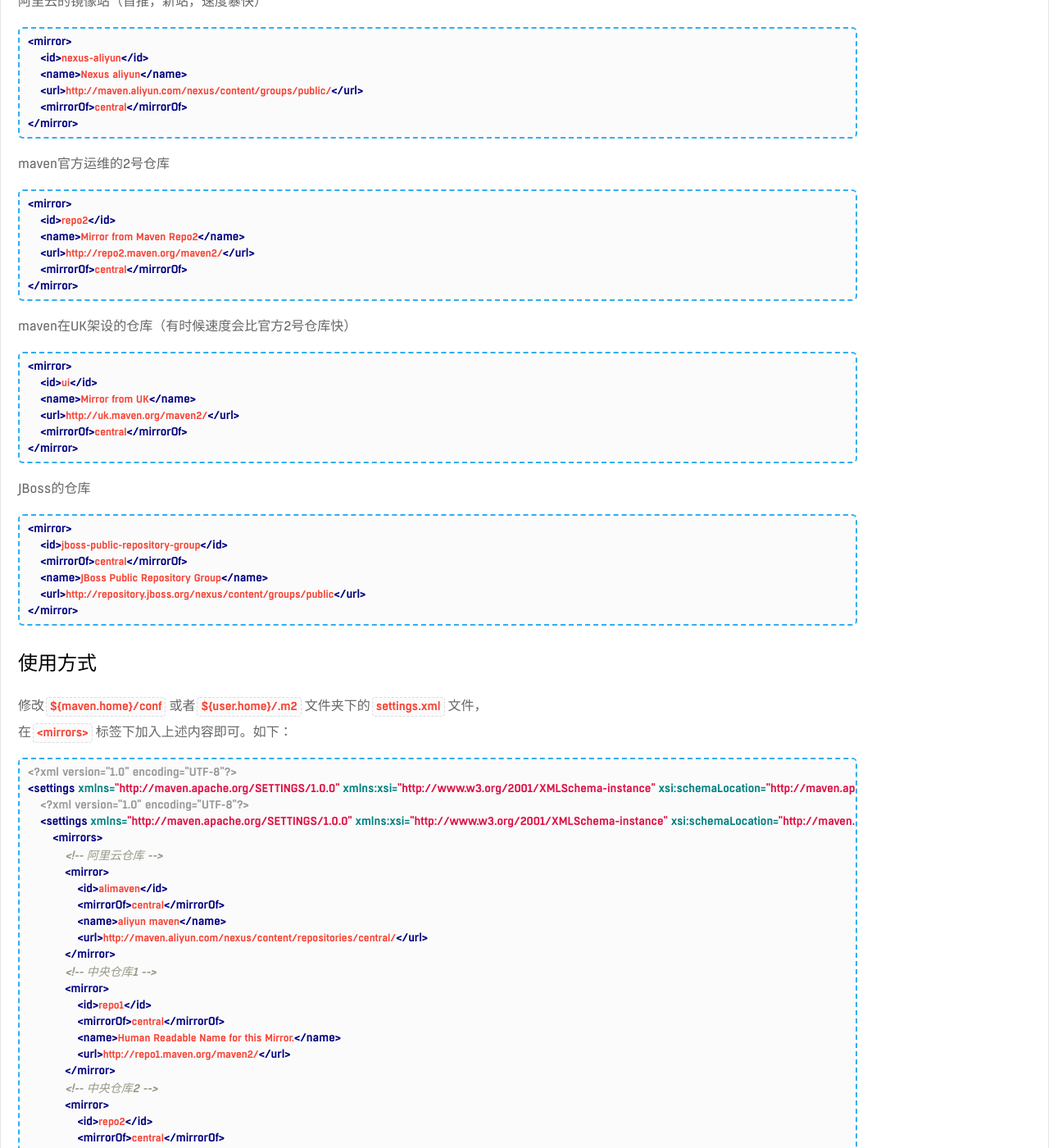
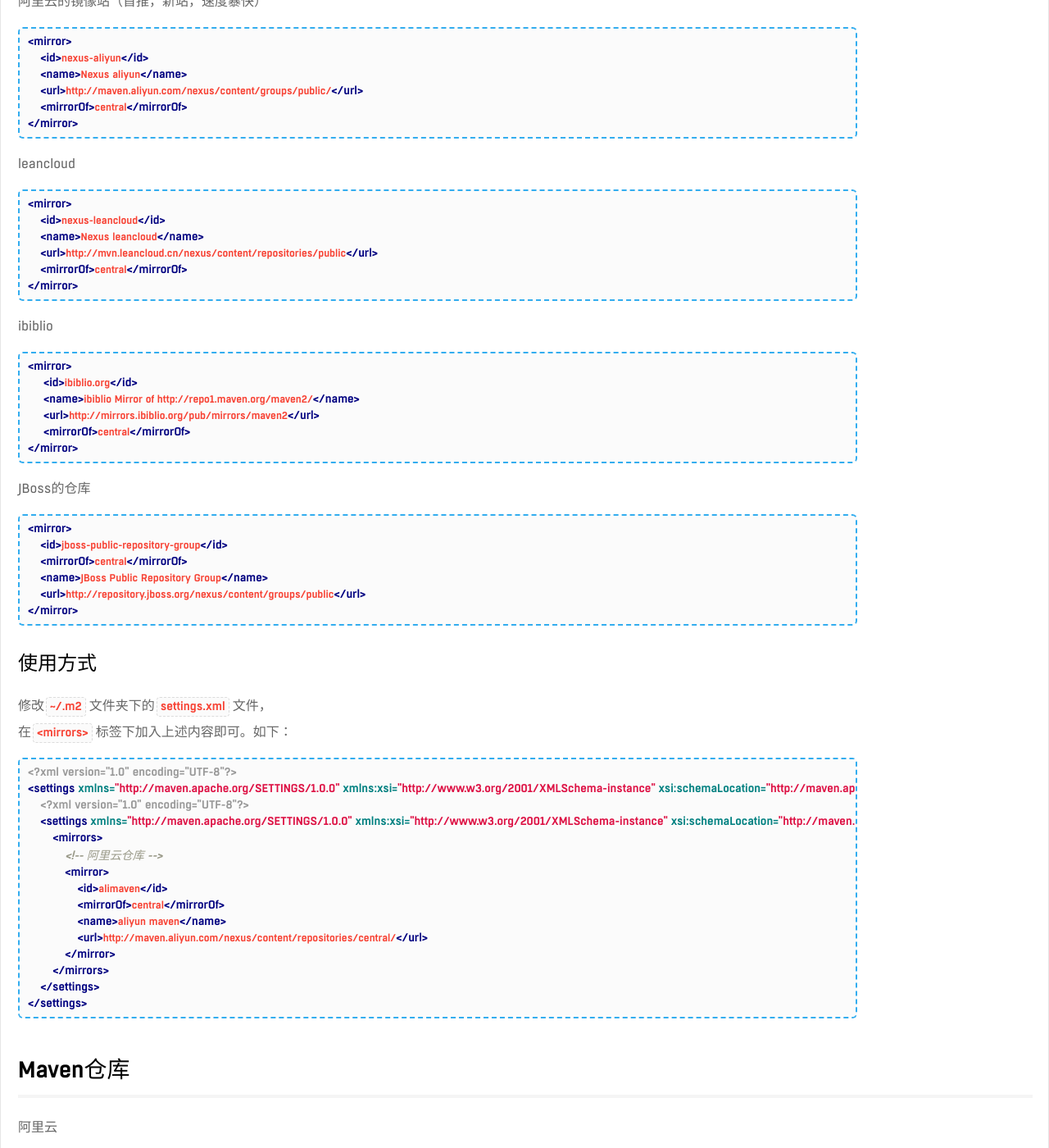
Before and after one commit to psvmc/myblog_jekyll, a Jekyll site: the page built from _posts/2018-08-08-mirror-common.md, in a window 1280 px wide and 1400 px high, scrolled down 1409 px. Shown: the whole window at 82% size. Built offline with Jekyll 4.4.1, drawn with Linux system fonts in a browser that asks for light colours; comment, search, counter and statistics services are not loaded; some of the changed text lies outside the part shown.

Commit message:
文章更新

````diff
--- a/_posts/2018-08-08-mirror-common.md
+++ b/_posts/2018-08-08-mirror-common.md
@@ -39,6 +39,8 @@
 
 ### 可用镜像
 
+
+
 阿里云的镜像站（首推，新站，速度暴快）
 
 ```xml
@@ -50,27 +52,27 @@
 </mirror>
 ```
 
-maven官方运维的2号仓库
-
+leancloud
 ```xml
 <mirror>
-    <id>repo2</id>
-    <name>Mirror from Maven Repo2</name>
-    <url>http://repo2.maven.org/maven2/</url>
+    <id>nexus-leancloud</id>
+    <name>Nexus leancloud</name>
+    <url>http://mvn.leancloud.cn/nexus/content/repositories/public</url>
     <mirrorOf>central</mirrorOf>
 </mirror>
 ```
 
-maven在UK架设的仓库（有时候速度会比官方2号仓库快）
+ibiblio
 
 ```xml
 <mirror>
-    <id>ui</id>
-    <name>Mirror from UK</name>
-    <url>http://uk.maven.org/maven2/</url>
-    <mirrorOf>central</mirrorOf>
+     <id>ibiblio.org</id>
+     <name>ibiblio Mirror of http://repo1.maven.org/maven2/</name>
+     <url>http://mirrors.ibiblio.org/pub/mirrors/maven2</url>
+     <mirrorOf>central</mirrorOf>
 </mirror>
 ```
+
 
 JBoss的仓库
 
@@ -85,7 +87,7 @@
 
 ### 使用方式
 
-修改`${maven.home}/conf`或者`${user.home}/.m2`文件夹下的`settings.xml`文件，
+修改`~/.m2`文件夹下的`settings.xml`文件，
 
 在`<mirrors>`标签下加入上述内容即可。如下：
 
@@ -101,20 +103,6 @@
                 <mirrorOf>central</mirrorOf>
                 <name>aliyun maven</name>
                 <url>http://maven.aliyun.com/nexus/content/repositories/central/</url>
-            </mirror>
-            <!-- 中央仓库1 -->
-            <mirror>
-                <id>repo1</id>
-                <mirrorOf>central</mirrorOf>
-                <name>Human Readable Name for this Mirror.</name>
-                <url>http://repo1.maven.org/maven2/</url>
-            </mirror>
-            <!-- 中央仓库2 -->
-            <mirror>
-                <id>repo2</id>
-                <mirrorOf>central</mirrorOf>
-                <name>Human Readable Name for this Mirror.</name>
-                <url>http://repo2.maven.org/maven2/</url>
             </mirror>
         </mirrors>
     </settings>
````
